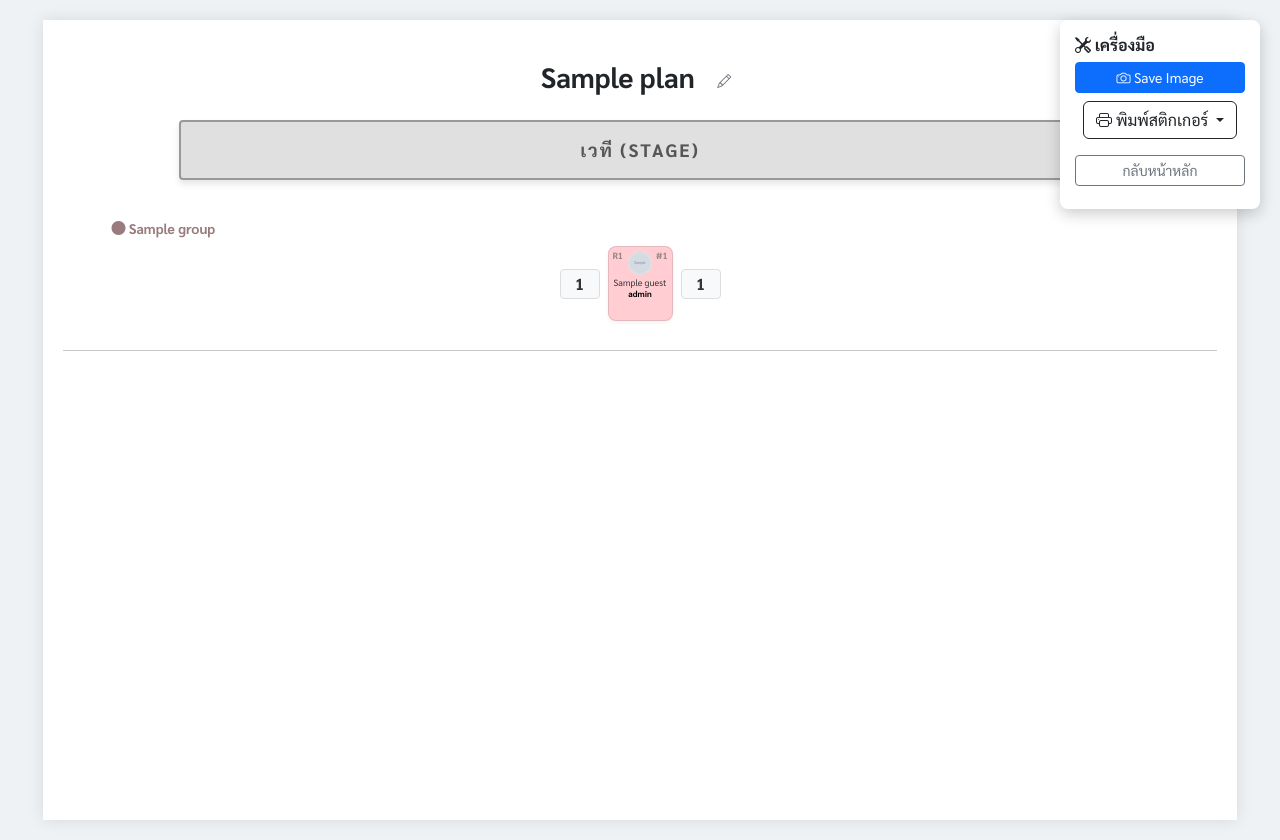
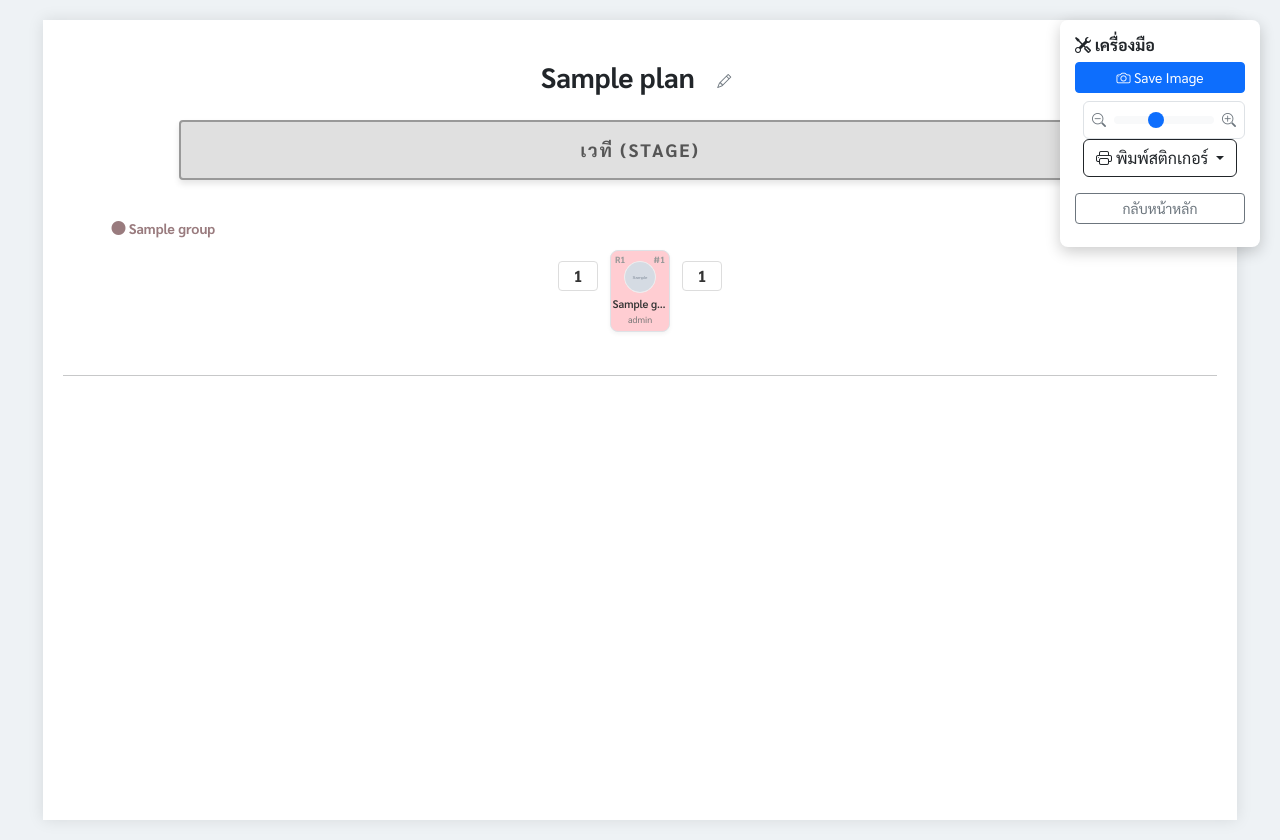
Before and after one commit to mangcom/seat, a PHP site: page /interactive_map.php?id=1 in a window 1280 px wide. Run offline with PHP 8.4, Linux system fonts and the light colour scheme; tables that the repository leaves empty hold one stand-in row (values such as "Sample post"); grey boxes marked "Sample" are stand-in pictures.

Commit message:
Update
Up to 50

```diff
--- a/index.php
+++ b/index.php
@@ -135,7 +135,9 @@ $plans = $stmt->fetchAll();
 
                         <div class="mb-3">
                             <label class="form-label">จำนวนที่นั่งต่อแถว (ค่าเริ่มต้น)</label>
-                            <input type="number" name="rows" class="form-control" value="30" min="1">
+                            <input type="number" name="rows" class="form-control" value="20" min="1" max="50"
+       oninput="if(this.value > 50) this.value = 50;"
+       required>
                         </div>
                     </div>
                     <div class="modal-footer border-0 pt-0">
--- a/interactive_map.php
+++ b/interactive_map.php
@@ -57,27 +57,78 @@ $colorPalette = [
             width: 40px; text-align: center; flex-shrink: 0;
             user-select: none; background: #f8f9fa; border-radius: 4px; padding: 2px 0; border: 1px solid #ddd;
         }
+/* ปรับแต่งรูปทรงที่นั่งให้สมส่วน (Square Box) */
+.seat {
+    /* 1. ปรับขนาดเป็นแนวตั้ง (Width น้อยกว่า Height) */
+    width: 60px;         /* ขยายความกว้างนิดหน่อยเพื่อให้ชื่อยาวๆ แสดงได้ดีขึ้น */
+    height: 82px;        /* เพิ่มความสูง (เดิม 54px) เพื่อให้มีพื้นที่ด้านบน/ล่าง */
+    margin: 4px;
 
-        .seat {
-            width: 65px; height: 75px;
-            border: 1px solid rgba(0,0,0,0.1); border-radius: 8px;
-            display: inline-flex; flex-direction: column;
-            align-items: center; justify-content: flex-start;
-            position: relative; user-select: none; transition: all 0.2s;
-            white-space: normal; vertical-align: top; cursor: pointer;
-            box-shadow: 0 2px 4px rgba(0,0,0,0.05); padding: 4px 2px;
-            overflow: hidden;
-        }
+    /* 2. สไตล์เดิม */
+    background-color: #ffffff; /* เปลี่ยนเป็นขาวล้วนเพื่อให้ดูสะอาดตาขึ้น */
+    border: 1px solid #dee2e6;
+    border-radius: 8px;
+    box-shadow: 0 2px 4px rgba(0,0,0,0.05);
+
+    /* 3. จัดการ Layout ภายใน */
+    display: flex;
+    flex-direction: column;
+    justify-content: center; /* จัดกึ่งกลางแนวตั้ง */
+    align-items: center;
+    position: relative;
+    padding-top: 10px;       /* เพิ่ม Padding ด้านบน เพื่อหนีจากเลขที่นั่ง */
+    padding-bottom: 5px;     /* เพิ่ม Padding ด้านล่าง */
+    gap: 2px;                /* ระยะห่างระหว่าง รูป-ชื่อ-ตำแหน่ง */
+
+    /* 4. เทคนิคป้องกันกล่องเบี้ยว */
+    flex-shrink: 0;
+    overflow: hidden;
+    user-select: none;
+    cursor: pointer;
+    transition: all 0.2s;
+}
+/* --- เพิ่ม Class เหล่านี้ต่อท้าย .seat --- */
+.seat-block {
+    display: flex;
+    justify-content: center; /* จัดกึ่งกลางถ้าที่นั่งน้อย */
+    align-items: center;
+    gap: 2px;
+
+    /* ระบบ Scroll แนวนอน */
+    overflow-x: auto;
+    padding-bottom: 10px;
+    max-width: 100%;      /* ห้ามกว้างเกินจอ */
+
+    /* ตกแต่ง Scrollbar */
+    scrollbar-width: thin;
+    scrollbar-color: #aaa #f0f0f0;
+}
+
+.theater-row {
+    display: flex;
+    align-items: flex-start; /* เปลี่ยนเป็น start เพื่อให้ Scrollbar ทำงานถูก */
+    margin-bottom: 15px;
+    width: 100%;
+}
+
+.row-number {
+    font-weight: bold;
+    min-width: 40px;
+    text-align: center;
+    margin-top: 15px; /* ดันเลขแถวลงมาให้ตรงกับที่นั่ง */
+    z-index: 10;
+    background: #fff;
+    position: sticky; /* (Optional) ล็อคเลขแถวไว้ */
+    left: 0;
+}
         /* เพิ่ม CSS สำหรับแสดงเลขแถวและที่นั่ง */
 .seat-badge-row {
     position: absolute;
-    top: 2px;
+    top: 2px;           /* ขยับลงมานิดนึง */
     left: 4px;
-    font-size: 9px;
+    font-size: 9px;     /* ตัวเลขใหญ่ขึ้นนิดนึงเพื่อให้อ่านง่าย */
     font-weight: bold;
-    color: #555;
-    opacity: 0.6;
-    pointer-events: none; /* ไม่ให้บังการคลิก */
+    color: #999;
 }
 
 .seat-badge-num {
@@ -86,35 +137,51 @@ $colorPalette = [
     right: 4px;
     font-size: 9px;
     font-weight: bold;
-    color: #555;
-    opacity: 0.6;
-    pointer-events: none;
+    color: #999;
 }
 
-/* ปรับที่นั่งให้รองรับ position absolute */
-.seat {
-    /* ... ค่าเดิม ... */
-    position: relative; /* สำคัญมาก: ต้องมีบรรทัดนี้ */
+
+
+        .seat:hover {
+    transform: translateY(-2px);
+    box-shadow: 0 4px 8px rgba(0,0,0,0.1);
+    border-color: #0d6efd;
+    z-index: 5; /* ให้ลอยอยู่เหนือเพื่อนข้างๆ */
 }
-        .seat:hover { border-color: #666; background: #fff !important; }
         .seat.sofa { width: 90px; border-radius: 12px; border-width: 2px; }
 
         /* รูปภาพเล็กในที่นั่ง (วงกลม เหมือนเดิม) */
         .seat-img {
-            width: 24px; height: 24px; border-radius: 50%; /* วงกลม */
-            object-fit: cover; margin-bottom: 3px;
-            background: rgba(255,255,255,0.8); border: 1px solid rgba(0,0,0,0.1); flex-shrink: 0;
-        }
+    width: 32px;  /* ขยายรูปให้ใหญ่ขึ้น (เดิม 24px) */
+    height: 32px;
+    border-radius: 50%;
+    object-fit: cover;
+    margin-bottom: 2px;
+    background: #f8f9fa;
+    border: 1px solid #eee;
+    flex-shrink: 0; /* ห้ามรูปบี้ */
+}
 
         .seat-name {
-            font-size: 9px; font-weight: 400; color: #333; line-height: 1.1; width: 100%; text-align: center;
-            overflow: hidden; white-space: nowrap; text-overflow: ellipsis; margin-bottom: 1px;
-        }
+    font-size: 11px;       /* เพิ่มขนาดตัวอักษรนิดหน่อย (เดิม 10px) */
+    font-weight: 600;
+    line-height: 1.2;
+    text-align: center;
+    width: 95%;
+    white-space: nowrap;
+    overflow: hidden;
+    text-overflow: ellipsis;
+    color: #333;
+}
         .seat-role {
-            font-size: 8.5px; font-weight: 700; color: #000; line-height: 1.1;
-            max-height: 20px; overflow: hidden; width: 100%; text-align: center;
-            display: -webkit-box; -webkit-line-clamp: 2; -webkit-box-orient: vertical;
-        }
+    font-size: 9px;        /* เพิ่มขนาด (เดิม 8px) */
+    color: #777;
+    width: 90%;
+    white-space: nowrap;
+    overflow: hidden;
+    text-overflow: ellipsis;
+    text-align: center;
+}
 
         .status-reserved { border: 2px solid #ffc107 !important; position: relative; }
         .status-reserved::after { content: "จอง"; position: absolute; top: -5px; right: -5px; background: #ffc107; color: black; font-size: 8px; padding: 1px 3px; border-radius: 4px; }
@@ -193,6 +260,11 @@ $colorPalette = [
 <div class="floating-toolbar">
     <h6 class="fw-bold"><i class="bi bi-tools"></i> เครื่องมือ</h6>
     <button onclick="exportImage()" class="btn btn-primary btn-sm w-100 mb-2"><i class="bi bi-camera"></i> Save Image</button>
+     <div class="d-inline-flex align-items-center bg-white border rounded px-2 ms-2" style="height: 38px;">
+    <i class="bi bi-zoom-out text-secondary small"></i>
+    <input type="range" class="form-range mx-2" min="30" max="80" value="50" id="zoomSlider" style="width: 100px; cursor: pointer;">
+    <i class="bi bi-zoom-in text-secondary small"></i>
+</div>
     <div class="dropdown d-inline-block ms-2">
     <button class="btn btn-outline-dark dropdown-toggle" type="button" data-bs-toggle="dropdown">
         <i class="bi bi-printer"></i> พิมพ์สติกเกอร์
@@ -801,6 +873,24 @@ function printSelected() {
     // ออกจากโหมดเลือกหลังสั่งพิมพ์
     toggleSelectMode();
 }
+// --- ส่วนที่เพิ่ม: ฟังก์ชันปรับขนาด (Zoom) ---
+    const zoomSlider = document.getElementById('zoomSlider');
+    if(zoomSlider) {
+        zoomSlider.addEventListener('input', function(e) {
+            const size = e.target.value + 'px';
+            const fontSize = (e.target.value / 3.5) + 'px'; // คำนวณขนาดตัวอักษร
+
+            // ปรับทุกที่นั่งในหน้าจอ
+            document.querySelectorAll('.seat').forEach(seat => {
+                seat.style.width = size;
+                seat.style.height = size;
+
+                // ปรับขนาดตัวหนังสือชื่อ
+                const nameDiv = seat.querySelector('.seat-name');
+                if(nameDiv) nameDiv.style.fontSize = fontSize;
+            });
+        });
+    }
 </script>
 
 </body>
```
Also changed, not shown: create_plan.php (+5 -3 lines).
